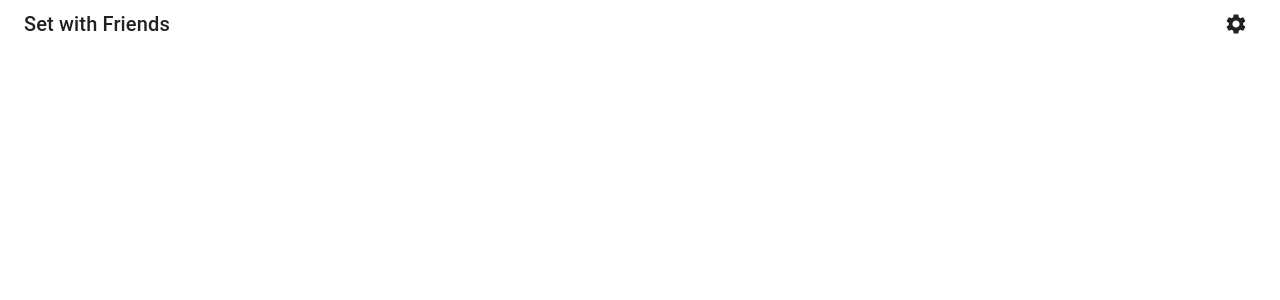
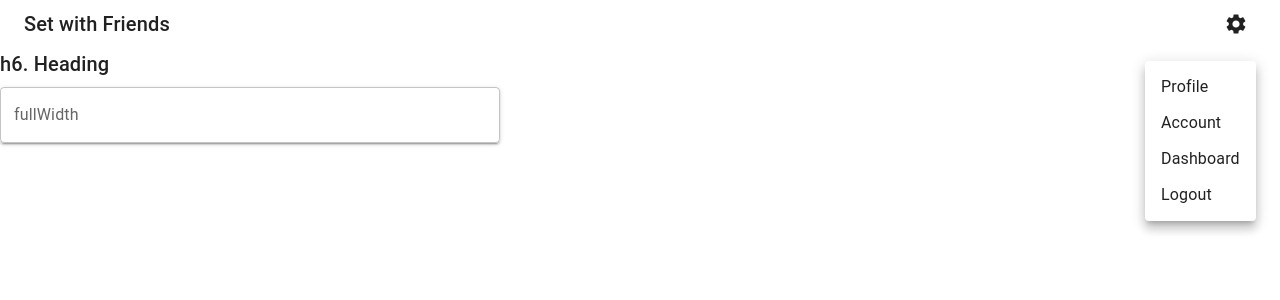
Before and after one commit to bryant-har/bryanthar.com, a Next.js app: page / in a window 1280 px wide. Both pictures are taken after a click on the button 1236 px from the left and 24 px from the top of the page. Shown: the top 300 px of the page. Built offline with nearby package versions, Linux system fonts and the light colour scheme.

Commit message:
Add Input Bar

```diff
--- a/components/Navbar.js
+++ b/components/Navbar.js
@@ -34,7 +34,7 @@ function Navbar() {
         <IconButton onClick={handleOpenUserMenu} color="inherit">
           <SettingsIcon />
         </IconButton>
-        {/* <Menu
+        <Menu
               sx={{ mt: '45px' }}
               id="menu-appbar"
               anchorEl={anchorElUser}
@@ -55,7 +55,7 @@ function Navbar() {
                   <Typography textAlign="center">{setting}</Typography>
                 </MenuItem>
               ))}
-            </Menu> */}
+            </Menu>
       </Toolbar>
     </AppBar >
   );
--- a/pages/_app.js
+++ b/pages/_app.js
@@ -1,17 +1,23 @@
-import Navbar from "../components/Navbar"
 import * as React from 'react'
 import CssBaseline from '@mui/material/CssBaseline';
+import { Container } from '@mui/material/Container';
+import Typography from '@mui/material/Typography';
 import "../styles/globals.css"
-const a = 2;
-function id(a) {
-  return a
-}
+
+import Navbar from "../components/Navbar"
+import InputBar from '../components/InputBar'
 
 export default function App() {
   return (
     <>
       <CssBaseline />
       <Navbar />
+      {/* <Container> */}
+      <Typography variant="h6" gutterBottom>
+        h6. Heading
+      </Typography>
+      <InputBar/>
+      {/* </Container> */}
     </>
   );
 };
```
Also changed, not shown: components/InputBar.js (renamed from components/InputMain.js).
